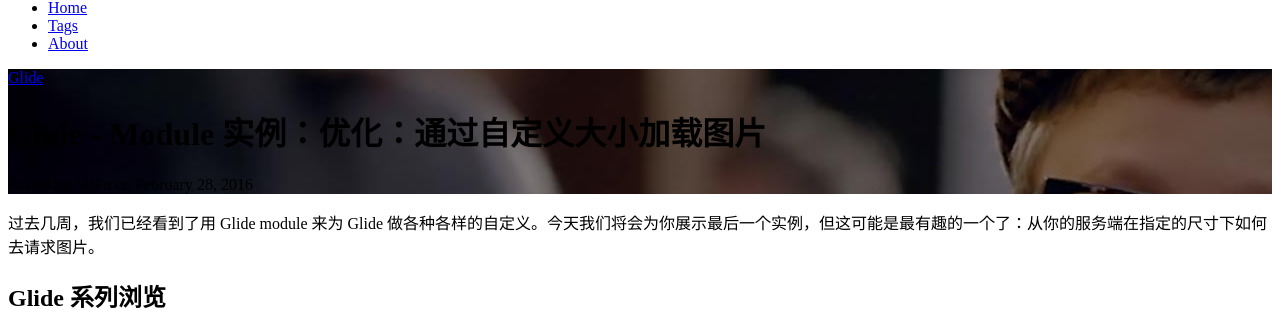
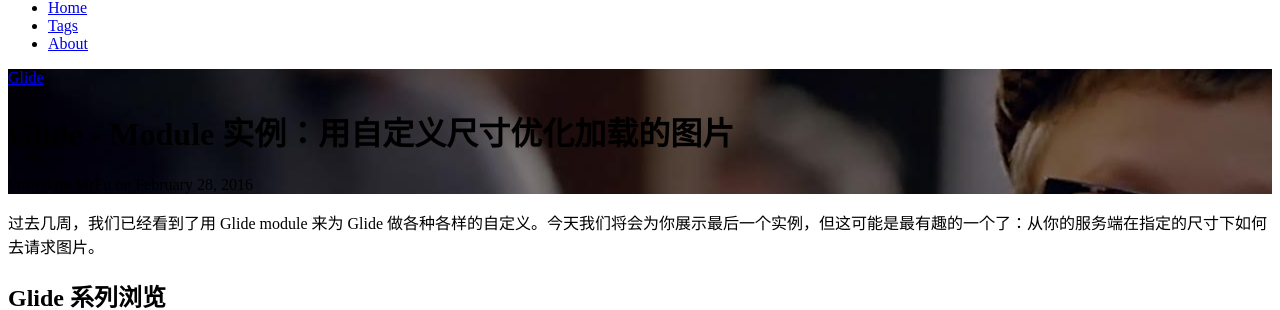
Before and after one commit to MrFuFuFu/mrfufufu.github.io, a Jekyll site: the page built from _posts/2016-02-28-Glide_Module_Example_Optimizing_By_Loading_Images_In_Custom_Sizes.markdown, in a window 1280 px wide and 900 px high. Shown: the part 146-456 px from the top of the window. Built offline with Jekyll 4.4.1, drawn with Linux system fonts in a browser that asks for light colours; nearby versions of some CDN libraries; comment, search, counter and statistics services are not loaded.

```diff
--- a/_posts/2016-02-28-Glide_Module_Example_Optimizing_By_Loading_Images_In_Custom_Sizes.markdown
+++ b/_posts/2016-02-28-Glide_Module_Example_Optimizing_By_Loading_Images_In_Custom_Sizes.markdown
@@ -1,6 +1,6 @@
 ---
 layout: post
-title:  Glide - Module 实例：优化：通过自定义大小加载图片
+title:  Glide - Module 实例：用自定义尺寸优化加载的图片
 author: MrFu
 date:   2016-02-28 14:30:00
 tags:
```
